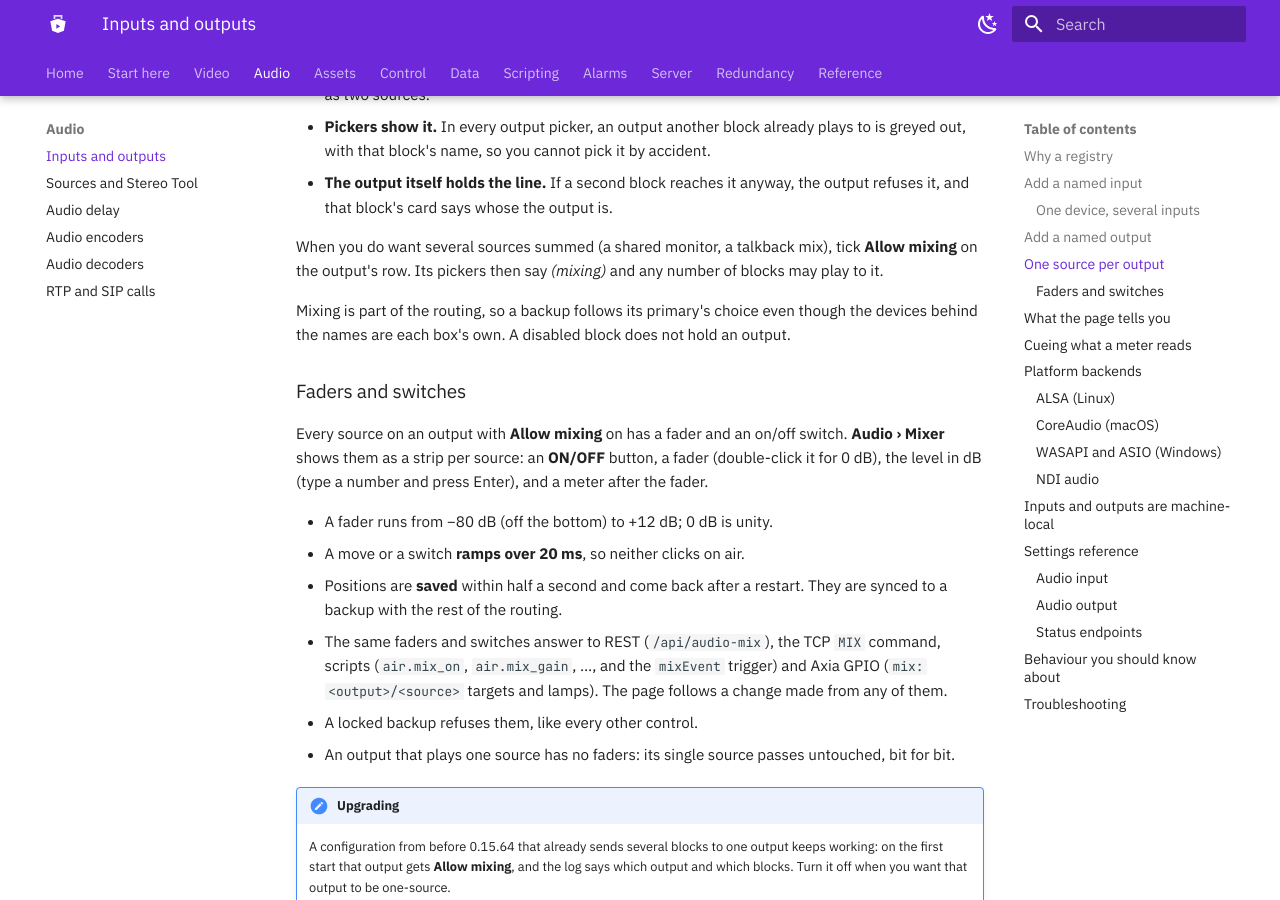
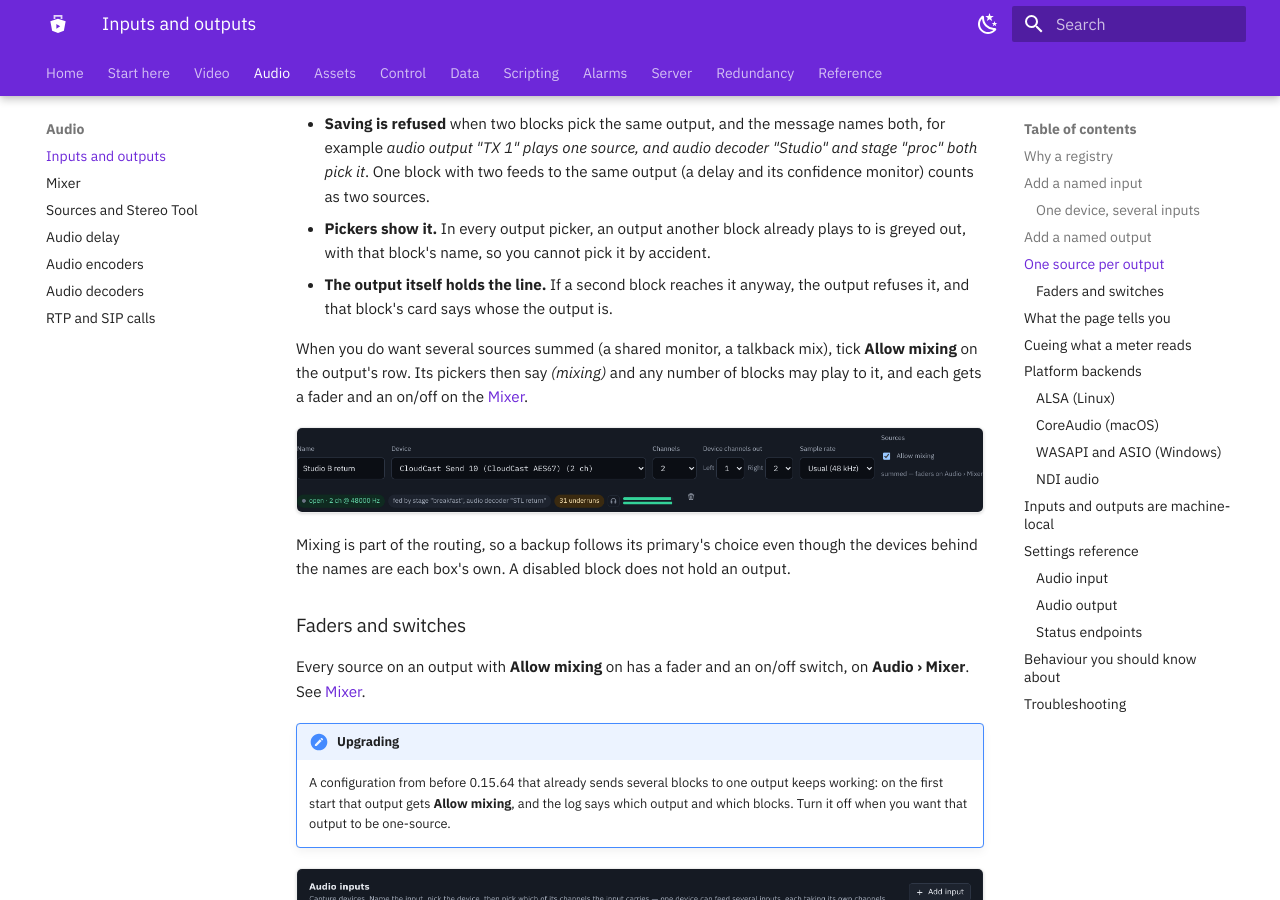
Before and after one commit to cloudcastsystemsau/airlock-ndi2srt-manual, an MkDocs documentation site: the page built from docs/audio/io.md, in a window 1280 px wide and 900 px high, scrolled down 3523 px. Built offline with MkDocs 1.6.1 and Material for MkDocs 9.7.7, drawn with Linux system fonts in a browser that asks for light colours; some of the changed text lies outside the part shown.

Commit message:
Update the Airlock manual
Generated from the product repository's manual/ tree.

```diff
--- a/docs/audio/io.md
+++ b/docs/audio/io.md
@@ -130,7 +130,10 @@ on air:
 
 When you do want several sources summed (a shared monitor, a talkback mix), tick
 **Allow mixing** on the output's row. Its pickers then say *(mixing)* and any
-number of blocks may play to it.
+number of blocks may play to it, and each gets a fader and an on/off on the
+[Mixer](mixer.md).
+
+![An output with Allow mixing on, fed by two blocks](../img/audio/io-mixing.png){ .shot }
 
 Mixing is part of the routing, so a backup follows its primary's choice even
 though the devices behind the names are each box's own. A disabled block does
@@ -139,21 +142,7 @@ not hold an output.
 ### Faders and switches
 
 Every source on an output with **Allow mixing** on has a fader and an on/off
-switch. **Audio › Mixer** shows them as a strip per source: an **ON/OFF**
-button, a fader (double-click it for 0 dB), the level in dB (type a number and
-press Enter), and a meter after the fader.
-
-- A fader runs from −80 dB (off the bottom) to +12 dB; 0 dB is unity.
-- A move or a switch **ramps over 20 ms**, so neither clicks on air.
-- Positions are **saved** within half a second and come back after a restart.
-  They are synced to a backup with the rest of the routing.
-- The same faders and switches answer to REST (`/api/audio-mix`), the TCP `MIX`
-  command, scripts (`air.mix_on`, `air.mix_gain`, …, and the `mixEvent`
-  trigger) and Axia GPIO (`mix:<output>/<source>` targets and lamps). The page
-  follows a change made from any of them.
-- A locked backup refuses them, like every other control.
-- An output that plays one source has no faders: its single source passes
-  untouched, bit for bit.
+switch, on **Audio › Mixer**. See [Mixer](mixer.md).
 
 !!! note "Upgrading"
     A configuration from before 0.15.64 that already sends several blocks to
--- a/mkdocs.yml
+++ b/mkdocs.yml
@@ -88,6 +88,7 @@ nav:
       - Timecode and clocking: video/timecode.md
   - Audio:
       - Inputs and outputs: audio/io.md
+      - Mixer: audio/mixer.md
       - Sources and Stereo Tool: audio/sources.md
       - Audio delay: audio/delay.md
       - Audio encoders: audio/encoders.md
```
Also changed, not shown: docs/audio/mixer.md (added, +70 -0 lines), docs/audio/sources.md (+3 -0 lines), docs/start/console.md (+2 -1 lines), docs/img/audio/io-mixing.png (added), docs/img/audio/io.png, docs/img/audio/mixer-page.png (added), docs/img/audio/mixer.png (added), docs/img/audio/sources-play-to.png (added), docs/img/audio/sources.png.
